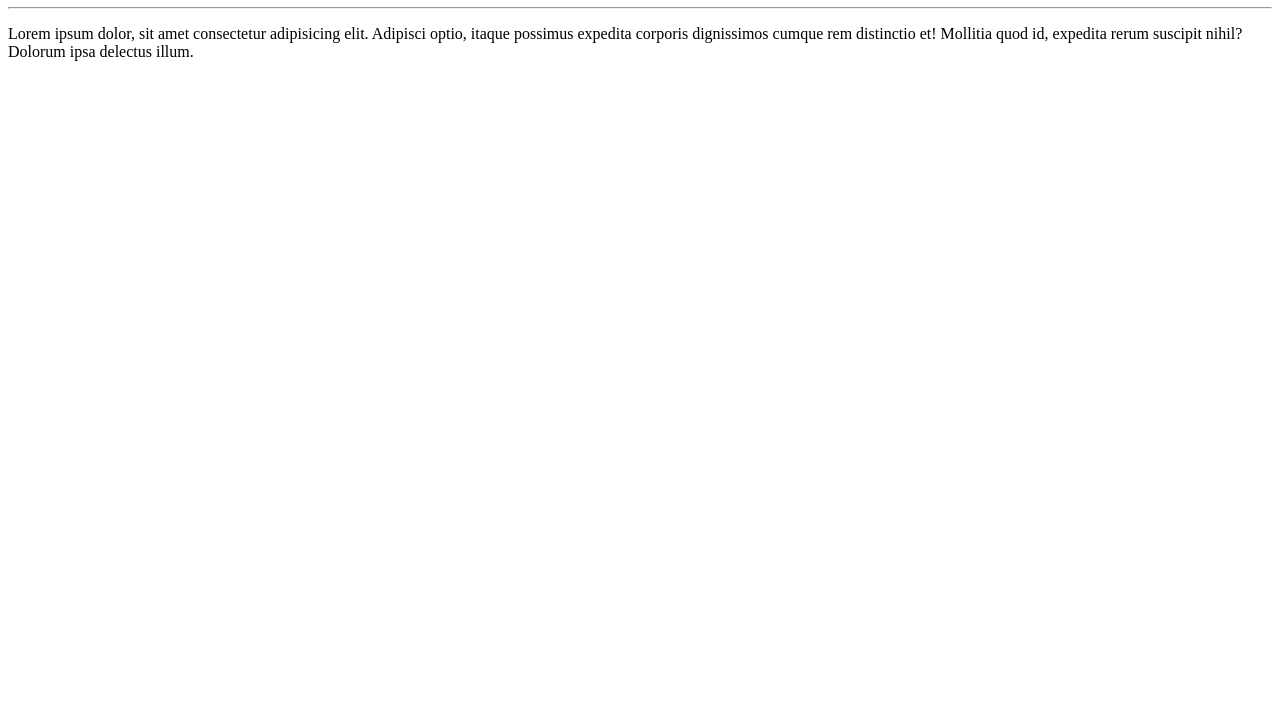
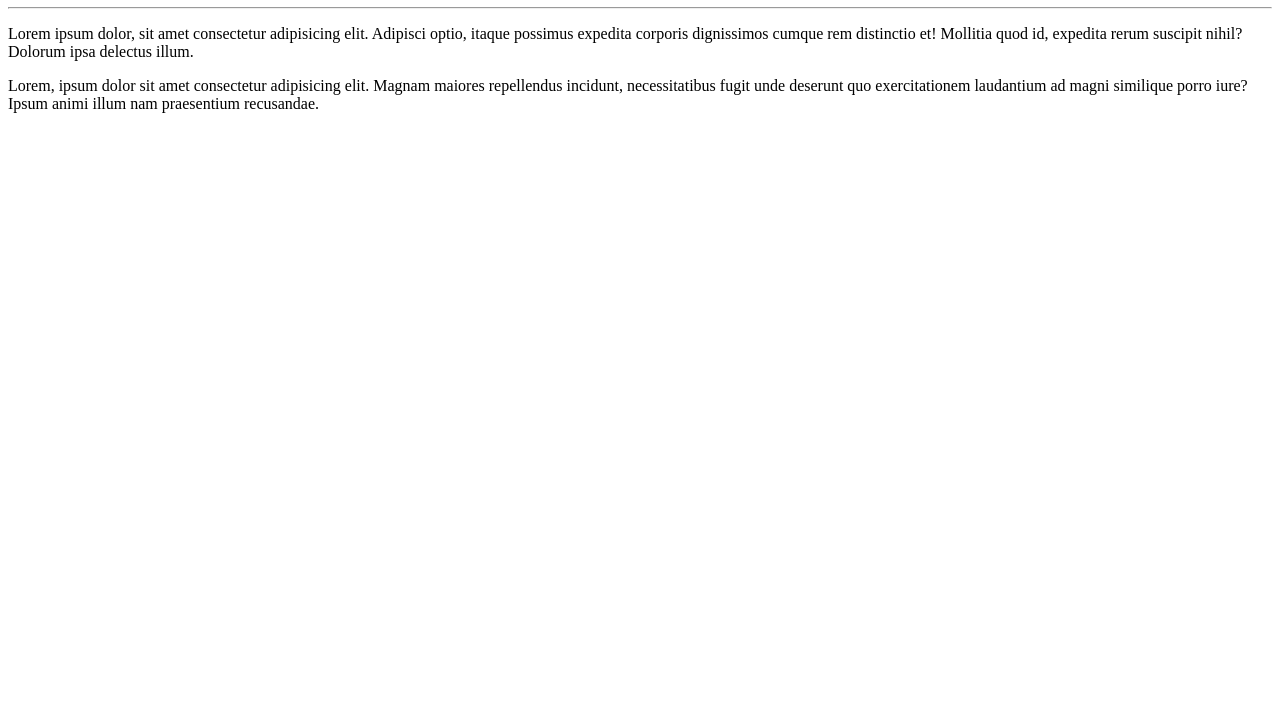
Before and after one commit to mandrivasp/Ola-Mundo, a plain HTML site: page site-exemplo/index.html in a window 1280 px wide. Shown: the part 73-800 px from the top of the page. Drawn offline with Linux system fonts and the light colour scheme.

Commit message:
adicionei um paragrafo

```diff
--- a/site-exemplo/index.html
+++ b/site-exemplo/index.html
@@ -10,6 +10,7 @@
     <h1>Olá, Mundo!</h1>
     <hr>
     <p>Lorem ipsum dolor, sit amet consectetur adipisicing elit. Adipisci optio, itaque possimus expedita corporis dignissimos cumque rem distinctio et! Mollitia quod id, expedita rerum suscipit nihil? Dolorum ipsa delectus illum.</p>
+    <p>Lorem, ipsum dolor sit amet consectetur adipisicing elit. Magnam maiores repellendus incidunt, necessitatibus fugit unde deserunt quo exercitationem laudantium ad magni similique porro iure? Ipsum animi illum nam praesentium recusandae.</p>
 
 </body>
 </html>
```
